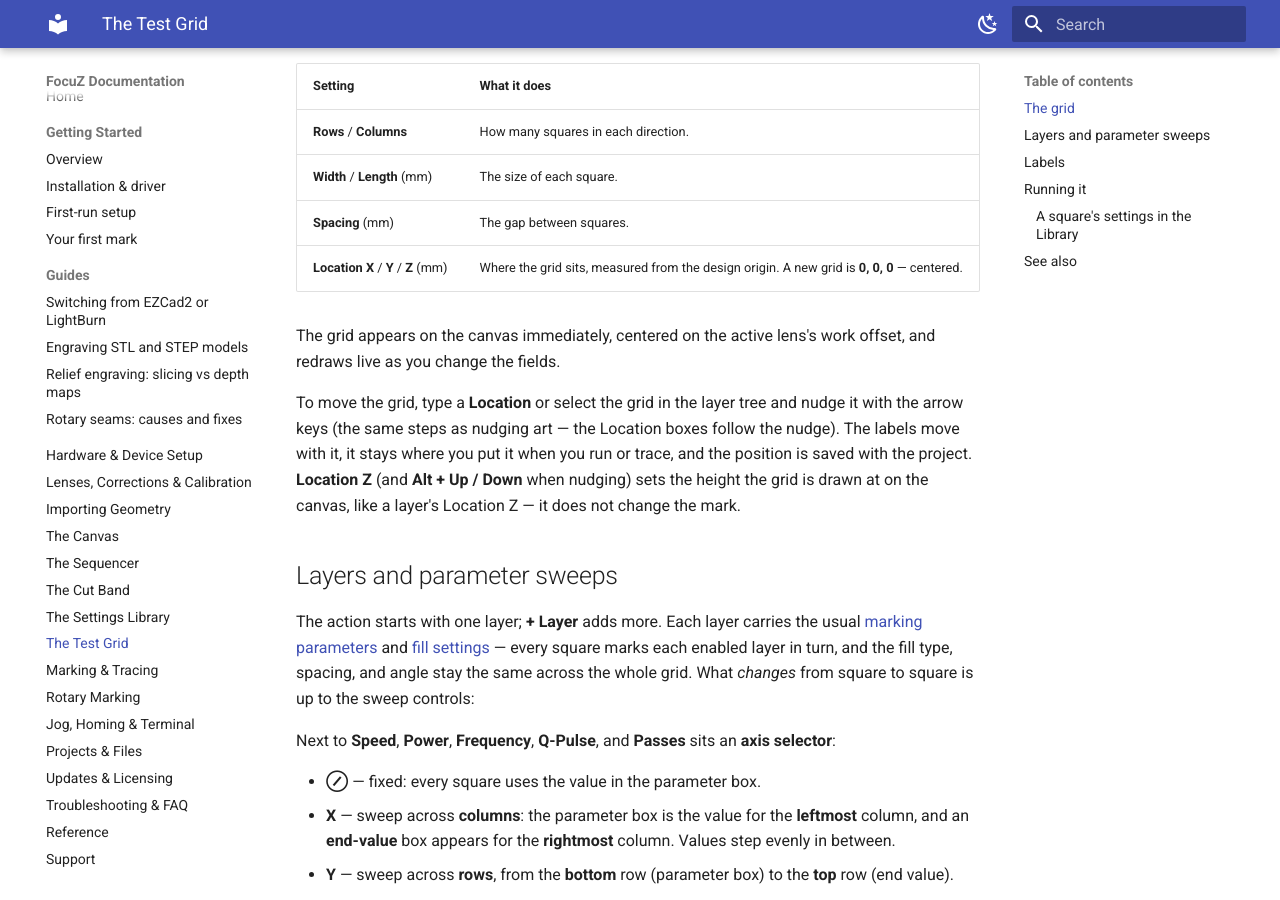
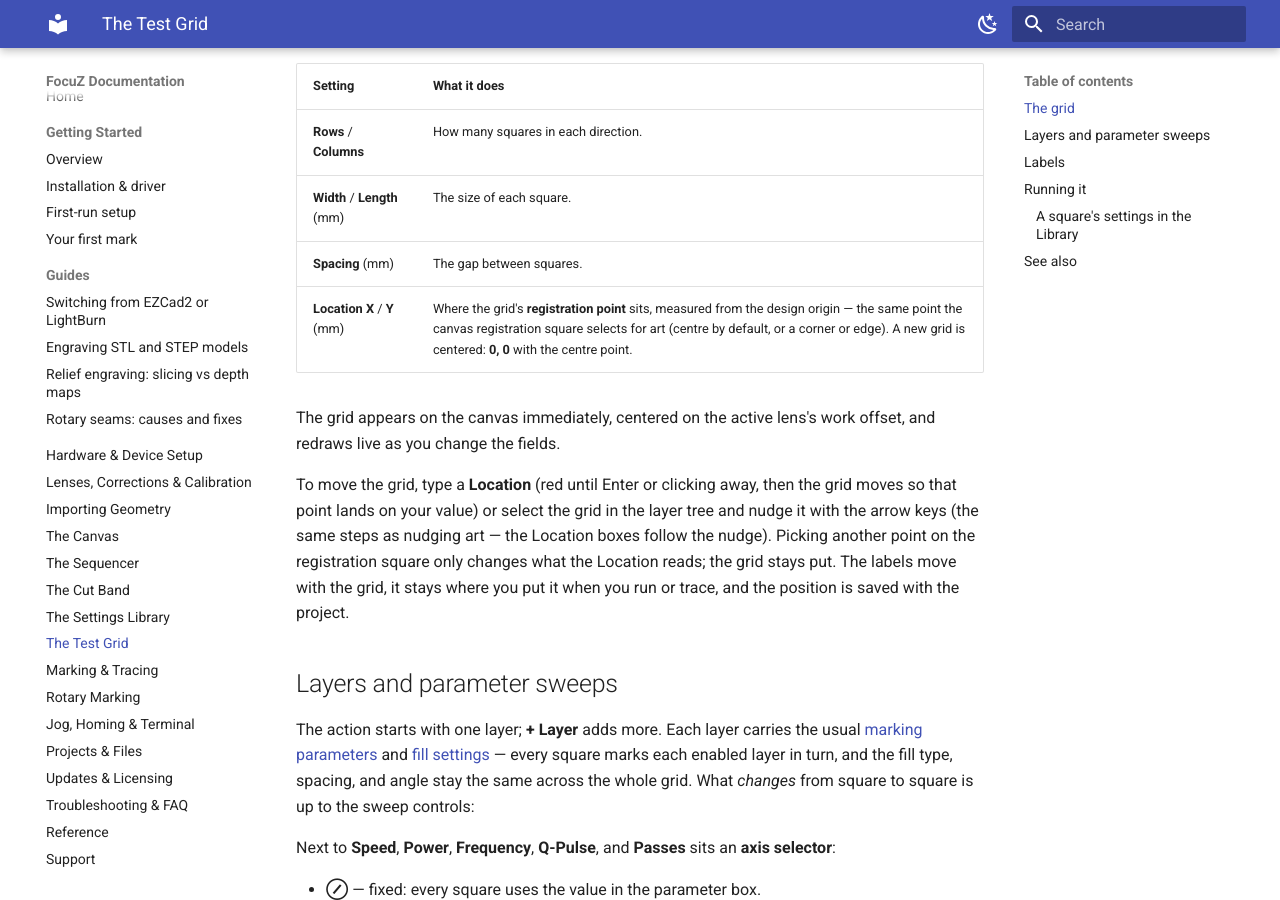
Before and after one commit to Lokahi-Shop/focuz-docs, an MkDocs documentation site: the page built from docs/test-grid.md, in a window 1280 px wide and 900 px high, scrolled down 393 px. Built offline with MkDocs 1.6.1 and Material for MkDocs 9.7.7, drawn with Linux system fonts in a browser that asks for light colours; some of the changed text lies outside the part shown.

Commit message:
Test Grid: Location X / Y read at the registration point (no Z); Static columns / rows
Co-Authored-By: Claude Fable 5.1 <noreply@anthropic.com>

```diff
--- a/docs/test-grid.md
+++ b/docs/test-grid.md
@@ -16,16 +16,16 @@ The **Grid** section defines the coupon:
 | **Rows** / **Columns** | How many squares in each direction. |
 | **Width** / **Length** (mm) | The size of each square. |
 | **Spacing** (mm) | The gap between squares. |
-| **Location X** / **Y** / **Z** (mm) | Where the grid sits, measured from the design origin. A new grid is **0, 0, 0** — centered. |
+| **Location X** / **Y** (mm) | Where the grid's **registration point** sits, measured from the design origin — the same point the canvas registration square selects for art (centre by default, or a corner or edge). A new grid is centered: **0, 0** with the centre point. |
 
 The grid appears on the canvas immediately, centered on the active lens's work offset, and redraws live
 as you change the fields.
 
-To move the grid, type a **Location** or select the grid in the layer tree and nudge it with the arrow keys
-(the same steps as nudging art — the Location boxes follow the nudge). The labels move with it, it stays
-where you put it when you run or trace, and the position is saved with the project. **Location Z** (and
-**Alt + Up / Down** when nudging) sets the height the grid is drawn at on the canvas, like a layer's
-Location Z — it does not change the mark.
+To move the grid, type a **Location** (red until Enter or clicking away, then the grid moves so that point
+lands on your value) or select the grid in the layer tree and nudge it with the arrow keys (the same steps as
+nudging art — the Location boxes follow the nudge). Picking another point on the registration square only
+changes what the Location reads; the grid stays put. The labels move with the grid, it stays where you put it
+when you run or trace, and the position is saved with the project.
 
 ## Layers and parameter sweeps
 
@@ -69,7 +69,7 @@ section:
 | **Y Grid** | The swept values beside each **row**. |
 | **X Axis** / **Y Axis** | The parameter *names* next to those value rows and columns. |
 | **Static** | The fixed (un-swept) parameters above the grid as `Name: value`. |
-| **Static rows** | Lay the static block out as one **row per layer** (`Speed: 800 \| Power: 30 \| …`) instead of one column per layer. |
+| **Static columns** / **Static rows** | Shown while **Static** is on: lay the static block out as one **column per layer** (the default) or one **row per layer** (`Speed: 800 \| Power: 30 \| …`). |
 | **Label** | Your own free text along the right edge — the material name, lens, date, anything. |
 
 With several layers or sublayers, names are prefixed so you can tell them apart — `L1:` for layer 1,
```
